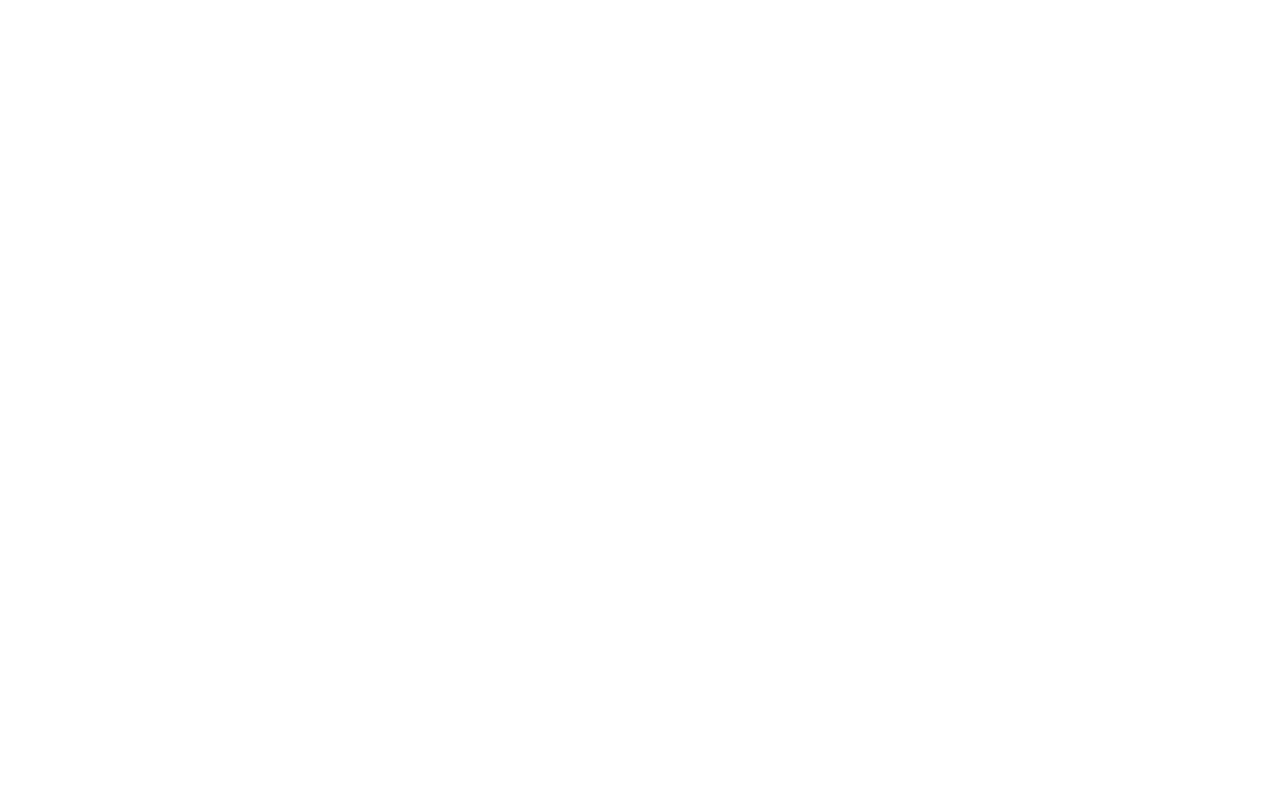
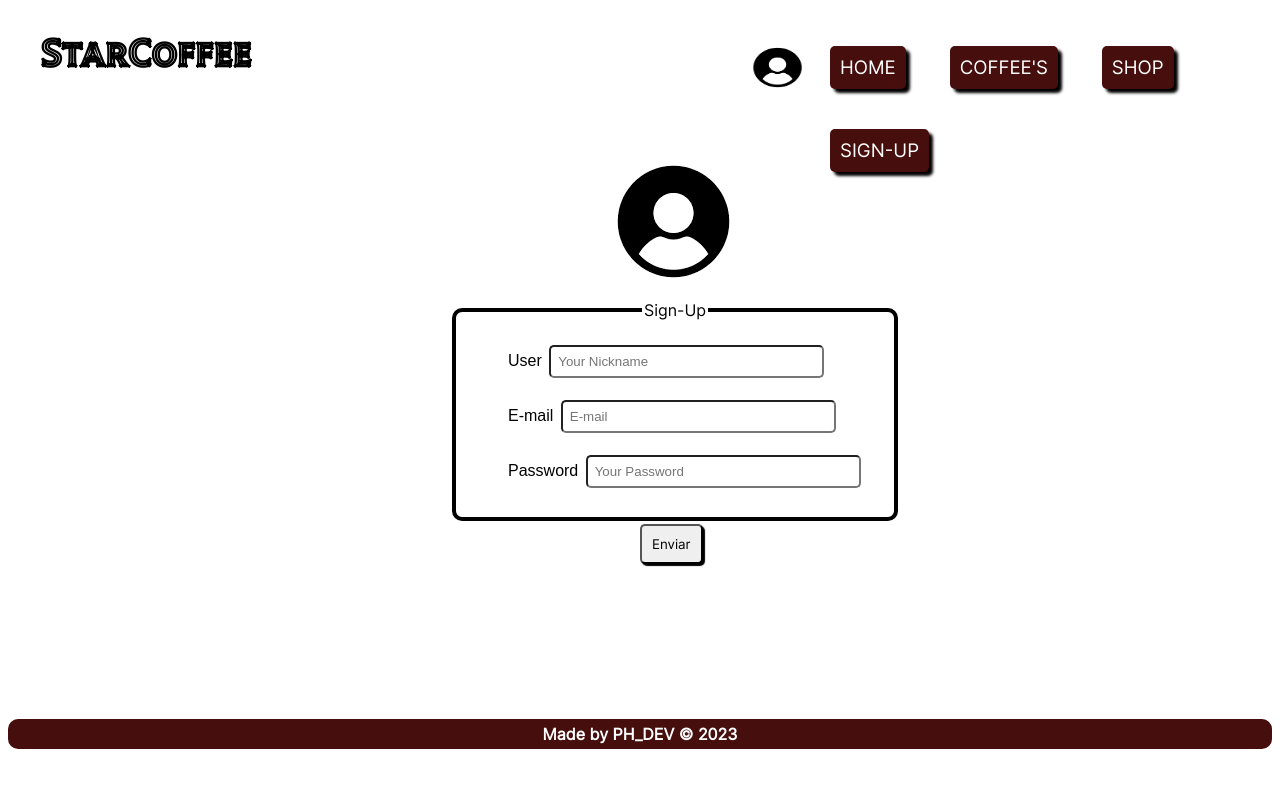
Before and after one commit to PedroJunior1630/Projetos-Sites, a plain HTML site: page StarCoffee/login.html in a window 1280 px wide. Drawn offline with Linux system fonts and the light colour scheme.

Commit message:
Forms & Login

```diff
--- /dev/null
+++ b/StarCoffee/css/login.css
@@ -0,0 +1,49 @@
+@charset "UTF-8";
+@font-face {
+    font-family: Texto;
+    src: url("../fonts/Inter-Regular.ttf");
+}
+@font-face {
+    font-family: Titulo;
+    src: url("../fonts/TiltPrism-Regular.ttf");
+}
+section{
+    height: 550px;
+}
+header#cabecalho h1{
+    font-family: 'Titulo';
+}
+section img#usuario-img{
+    position: absolute;
+    left: 610px;
+}
+section form#formulario{
+    width: 450px;
+    height: 400px;
+    position: absolute;
+    left: 450px;
+    top: 300px;
+    font-family: 'Texto';
+}
+form#formulario legend{
+    text-align: center;
+}
+form#formulario fieldset{
+    border-radius: 10px;
+    border: black 4px solid;
+}
+form#formulario input{
+    padding: 7px;
+    margin: 3px;
+    border-radius: 5px;
+}
+input#botao{
+    font-family: Texto;
+    padding: 10px;
+    margin-top: 4px;
+    border-radius: 5px;
+    box-shadow: 2px 2px 1px black;
+    position: absolute;
+    left: 640px;
+    top: 520px;
+}
--- a/StarCoffee/style.css
+++ b/StarCoffee/css/style.css
@@ -70,6 +70,7 @@ section#sessao article h1{
     border-radius: 3px;
     text-shadow: 2px 2px 2px black;
 }
+
 footer#rodape{
     clear: both;
 }
--- a/StarCoffee/index.html
+++ b/StarCoffee/index.html
@@ -2,9 +2,9 @@
 <html lang = "pt-br">
 <head>
     <meta charset = "UTF-8"/>
-    <link rel = "stylesheet" href = "style.css"/>
+    <link rel = "stylesheet" href = "css/style.css"/>
     <link rel = "icon" type = "_image/png" href = "imagens/logo.png"/>
-    <script language = "javascript" src = "script.js"></script>
+    <script language = "javascript" src = "js/script.js"></script>
     <title>StarCoffee</title>
 </head>
 <body>
@@ -25,14 +25,17 @@
             <article id = "artigo">
                 <h1>Café's</h1>
                 <p>Na StarCoffee, mostramos todos os cafés que temos nas lojas e os grãos e pó que vendemos.</p>
+
                 <h1>Fabricação e Distribuição</h1>
                 <p>O café da StarCoffee, considerado um dos melhores, é fabricado no Brasil e na Colombia, os países mais exportadores de café do mundo.</p>
+
                 <h1>Sedes</h1>
                 <p>São mais de 90 lojas espalhadas pela america do norte e sul e 10.000+ funcionários empregados</p>
+
                 <h1>Sobre</h1>
                 <p>A StarCoffee é uma empresa de café americana, tendo nossa sede localizada no Colorado - EUA</p>
+
             </article>
-
         </section>
         <footer id = "rodape">
             <h1>Made by <a href = "https:/instagram.com/ph_dev_">PH_DEV</a> &copy; 2023</h1>
--- a/StarCoffee/login.html
+++ b/StarCoffee/login.html
@@ -0,0 +1,59 @@
+<!DOCTYPE html>
+<html lang = "pt-br">
+<head>
+    <meta charset = "UTF-8"/>
+    <link rel = "stylesheet" href = "css/style.css"/>
+    <link rel="stylesheet" href="css/login.css">
+    <link rel = "icon" type = "_image/png" href = "imagens/logo.png"/>
+    <script language = "javascript" src = "js/script.js"></script>
+    <script language = "javascript" src = "js/shop.js"></script>
+    <title>Sign-Up</title>
+</head>
+<body>
+    <div>
+        <header id = "cabecalho">
+            <h1>StarCoffee</h1>
+            <img id = "imagem" src = "imagens/user.png"/>
+            <nav id = "navega">
+                <ul onmouseout ="mudaImg('user.png')">
+                    <li><a href = "index.html" onmouseover="mudaImg('home.png')">Home</a></li>
+                    <li><a href = "coffee.html" onmouseover="mudaImg('coffee.png')">Coffee's</a></li>
+                    <li><a href = "shop.html" onmouseover = "mudaImg('shop.png')">Shop</a></li>
+                    <li><a href = "login.html" onmouseover = "mudaImg('user.png')">Sign-Up</a></li>
+                </ul>
+            </nav>
+        </header>
+        <section>
+            <img id = "usuario-img" src = "imagens/user.png"/>
+          <form id = "formulario">
+            <fieldset>
+
+                <legend>Sign-Up</legend>
+
+                <label for="user">
+                    <p>User
+                        <input type = "text" name = "usuario" id = "user" size = "30" maxlength="20" placeholder = "Your Nickname"/>
+                    </p>
+                </label>
+
+                <label for = "ail">
+                    <p>E-mail
+                        <input type = "email" name = "em" id = "ail" size = "30" maxlength="20" placeholder = "E-mail"/>
+                    </p>
+                </label>
+
+                <label for = "pass">
+                    <p>Password
+                        <input type = "password" name = "senha" id = "pass" size = "30" maxlength="20" placeholder = "Your Password"/>
+                    </p>
+                </label>
+            </fieldset>
+          </form>
+          <input type = "button" value = "Enviar" id = "botao"/>
+        </section>
+        <footer id = "rodape">
+            <h1>Made by <a href = "https:/instagram.com/ph_dev_">PH_DEV</a> &copy; 2023</h1>
+        </footer>
+    </div>
+</body>
+</html>
```
Also changed, not shown: StarCoffee/imagens/distribuicao2.jpg (added), StarCoffee/imagens/graos2.png (added), StarCoffee/js/script.js (renamed from StarCoffee/script.js), StarCoffee/js/shop.js (added).
